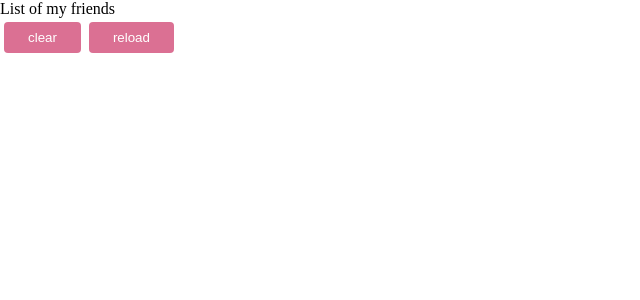
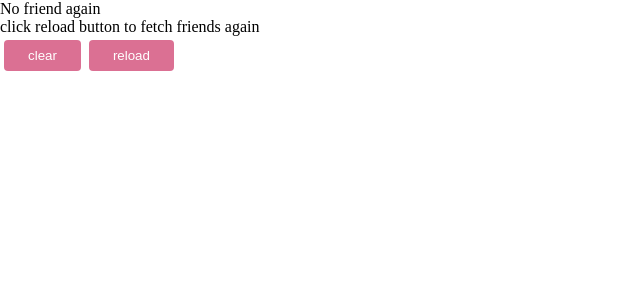
Before and after one commit to Codekazuki/hta-class-for-react, a React (Create React App) app: page / in a window 1280 px wide. Both pictures are taken after a click on the button "clear". Shown: the top 300 px of the page, without its empty margins (0-640 px from the left). Built offline with nearby package versions, Linux system fonts and the light colour scheme.

Commit message:
hta class

```diff
--- a/src/components/Counter.js
+++ b/src/components/Counter.js
@@ -14,9 +14,21 @@ const Counter = () => {
     const newPeople = people.filter((person) => person.id !== id);
     setPeople(newPeople);
   };
+  const totalPeople = data.length;
   return (
     <section>
-      <p>List of my friends</p>
+      {people.length ? (
+        <p>
+          List of my friends <br />
+          we have {people.length} friends
+        </p>
+      ) : (
+        <p>
+          No friend again
+          <br />
+          click reload button to fetch friends again
+        </p>
+      )}
 
       <ul>
         {people.map((person) => {
@@ -30,7 +42,12 @@ const Counter = () => {
         })}
       </ul>
       <button onClick={clearList}>clear</button>
-      <button onClick={reloadList}>reload</button>
+
+      {people.length < totalPeople ? (
+        <button onClick={reloadList}>reload</button>
+      ) : (
+        ""
+      )}
     </section>
   );
 };
```
